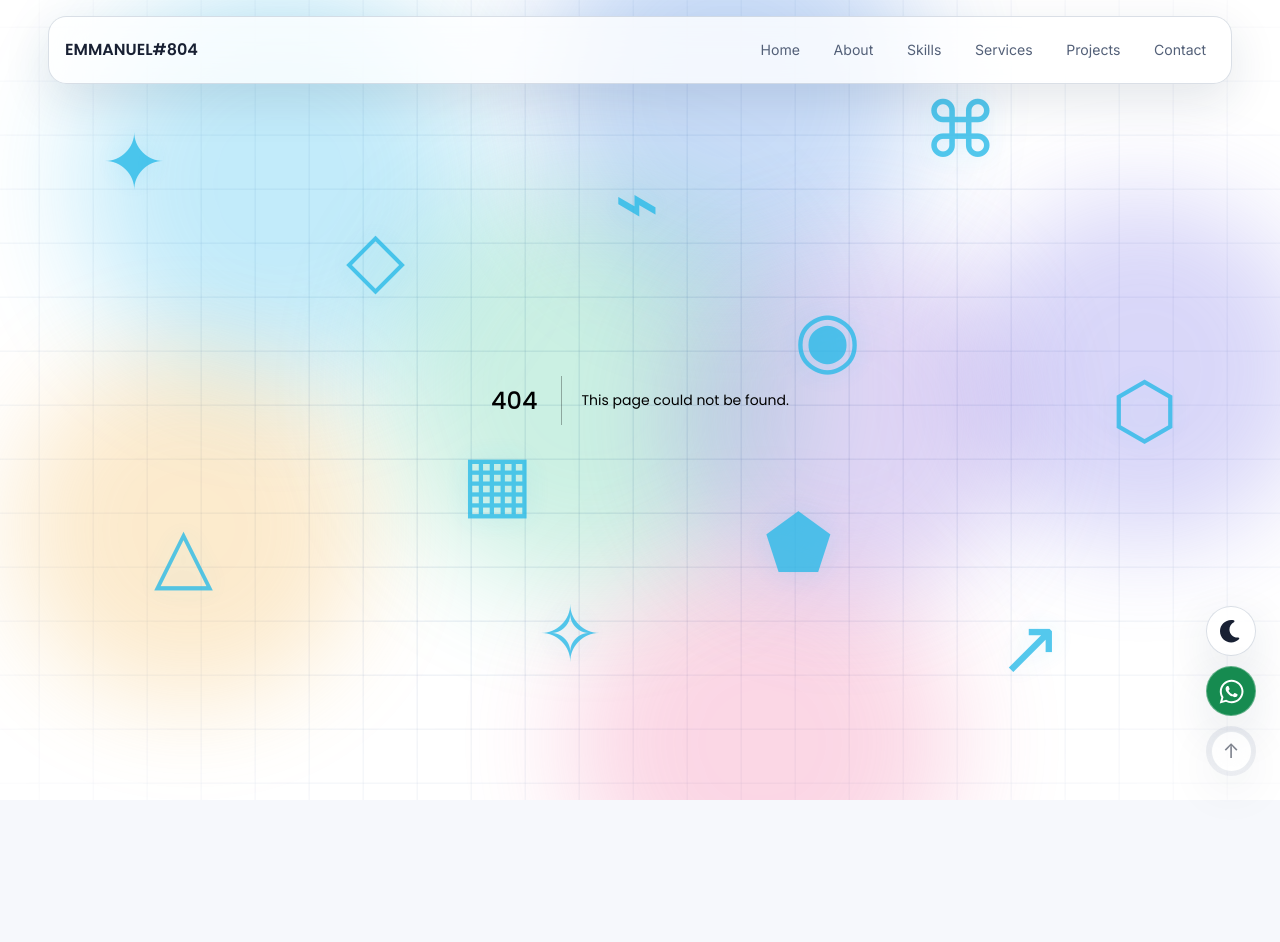
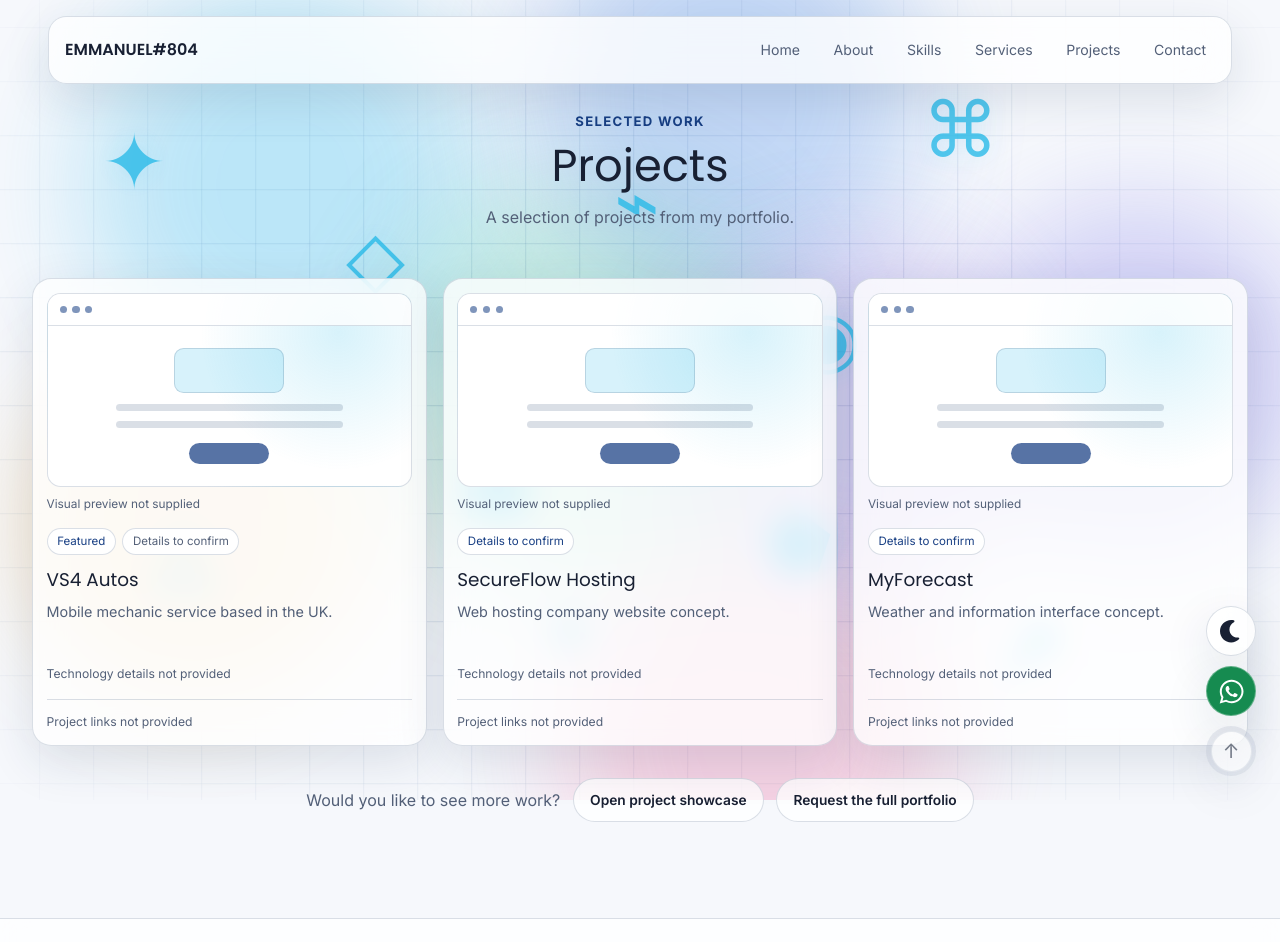
Before and after one commit to eolusoga-804/emmanuel-804, a Next.js app: page /projects in a window 1280 px wide. Before the commit this address had no page. Shown: the top 942 px of the page. Before the commit the page ends 800 px from the top, so only its background shows below. Built offline with nearby package versions, Linux system fonts and the light colour scheme.

Commit message:
Added standalone showcase page

```diff
--- /dev/null
+++ b/src/app/projects/page.module.css
@@ -0,0 +1,5 @@
+.projects-page {
+  width: 100%;
+  min-height: 100svh;
+  padding-top: 1rem;
+}
--- /dev/null
+++ b/src/app/projects/page.tsx
@@ -0,0 +1,14 @@
+import Footer from "@/components/Footer/Footer";
+import Projects from "@/components/Projects/Projects";
+import styles from "./page.module.css";
+
+export default function ProjectsPage() {
+  return (
+    <>
+      <main className={styles["projects-page"]} aria-label="Project showcase">
+        <Projects />
+      </main>
+      <Footer />
+    </>
+  );
+}
--- a/src/components/Projects/Projects.tsx
+++ b/src/components/Projects/Projects.tsx
@@ -1,3 +1,4 @@
+import Link from "next/link";
 import { portfolioContent } from "@/content/portfolio";
 import styles from "./Projects.module.css";
 
@@ -119,6 +120,9 @@ export default function Projects() {
 
         <footer className={styles["projects__footer"]}>
           <p>Would you like to see more work?</p>
+          <Link className={styles["projects__portfolio-link"]} href="/projects">
+            Open project showcase
+          </Link>
           <a
             className={styles["projects__portfolio-link"]}
             href={portfolioRequestUrl}
```
